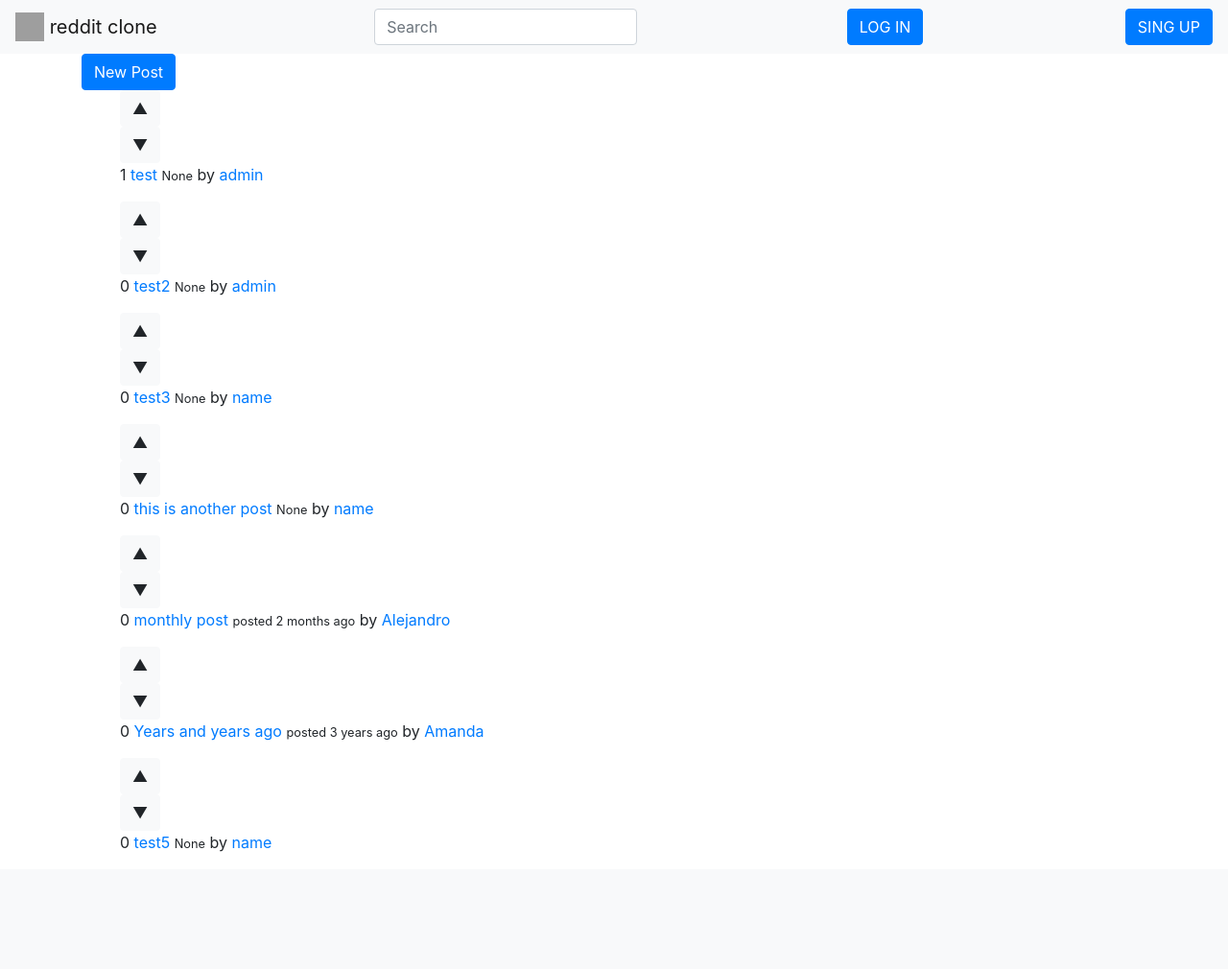
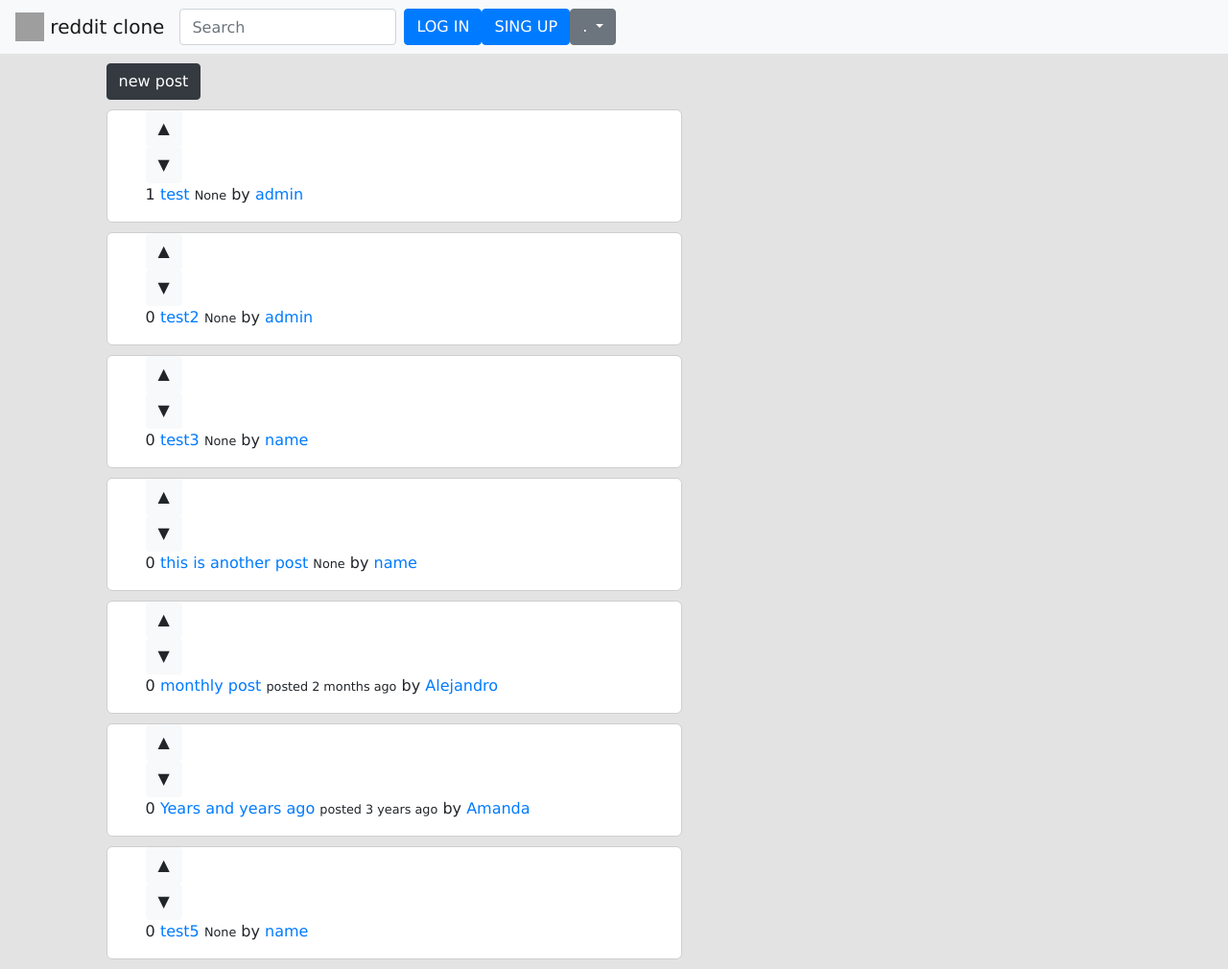
Before and after one commit to aa-ag/redditclone, a Django app: page / in a window 1280 px wide. Shown: the whole page at 96% size. Before the commit the page ends 888 px from the top, so only its background shows below. Run offline with Django 3.2, Linux system fonts and the light colour scheme; data comes from the database, SQL or seed files in the repository; both versions use the stored data as it was after the commit; some libraries are stand-ins or nearby versions; grey boxes are pictures that could not be loaded.

Commit message:
hooked up static files, added a little CSS

```diff
--- a/posts/models.py
+++ b/posts/models.py
@@ -45,7 +45,7 @@ class Post(models.Model):
                 return f"posted {str(hours)} hours ago"
         if time_diff.days >= 1 and time_diff.days < 30:
             d = time_diff.days
-            if time_diff.d == 1:
+            if time_diff.days == 1:
                 return "posted yesterday"
             else:
                 return f"posted {str(d)} days ago"
--- a/posts/templates/posts/home.html
+++ b/posts/templates/posts/home.html
@@ -2,7 +2,7 @@
 
 {% block content %}
 
-<a href="{% url 'posts:create' %}" class="btn btn-primary">New Post</a>
+<a href="{% url 'posts:create' %}" class="btn btn-dark" id="newpost">new post</a>
 
 {% for post in posts.all %}
 
--- a/redditclone/settings.py
+++ b/redditclone/settings.py
@@ -1,4 +1,5 @@
 from pathlib import Path
+import os
 
 # Build paths inside the project like this: BASE_DIR / 'subdir'.
 BASE_DIR = Path(__file__).resolve().parent.parent
@@ -108,3 +109,7 @@ USE_TZ = False
 # https://docs.djangoproject.com/en/3.1/howto/static-files/
 
 STATIC_URL = '/static/'
+
+STATICFILES_DIRS = [
+   os.path.join(BASE_DIR, "static"),
+   ]
--- /dev/null
+++ b/static/css/style.css
@@ -0,0 +1,24 @@
+* {
+    font-family: Verdana, Arial, Helvetica, sans-serif;
+}
+
+nav {
+    margin-bottom: 10px;
+}
+
+body {
+    background-color: rgba(218, 218, 218, 0.749);
+}
+
+.single_post {
+    margin: 10px;
+    margin-left: 2vw;
+    background-color: #ffffff;
+    border: 1px solid rgb(206, 206, 206);
+    border-radius: 6px;
+    max-width: 600px;
+}
+
+#newpost {
+    margin-left: 2vw;
+}
--- a/templates/base.html
+++ b/templates/base.html
@@ -5,19 +5,20 @@
 <meta name="viewport" content="width=device-width, initial-scale=1.0">
 <meta http-equiv="X-UA-Compatible" content="ie=edge">
 <meta name="Description" content="Enter your description here"/>
-<link rel="stylesheet" href="https://cdnjs.cloudflare.com/ajax/libs/twitter-bootstrap/4.5.2/css/bootstrap.min.css">
-<link rel="stylesheet" href="https://cdnjs.cloudflare.com/ajax/libs/font-awesome/5.15.0/css/all.min.css">
-<link rel="stylesheet" href="assets/css/style.css">
+<link rel="stylesheet" href="https://cdn.jsdelivr.net/npm/bootstrap@4.5.3/dist/css/bootstrap.min.css" integrity="sha384-TX8t27EcRE3e/ihU7zmQxVncDAy5uIKz4rEkgIXeMed4M0jlfIDPvg6uqKI2xXr2" crossorigin="anonymous">
+{% load static %}
+<link rel="stylesheet" href="{% static 'css/style.css'%}" type="text/css">
 <title>{% block title %}Django Reddit Clone{% endblock %}</title>
 </head>
 <body>
 
-	<nav class="navbar navbar-light bg-light justify-content-between">
+	<nav class="navbar navbar-expand-lg navbar-light bg-light sticky-top">
 		<a class="navbar-brand" href="{% url 'home' %}" >
 			<img src="https://external-content.duckduckgo.com/iu/?u=https%3A%2F%2Fi.redd.it%2Frq36kl1xjxr01.png&f=1&nofb=1" width="30" height="30" class="d-inline-block align-top" alt="">
 			reddit clone
 		</a>
 		<form class="form-inline">
+			<i class="fa fa-search" aria-hidden="true"></i>
 			<input class="form-control mr-sm-2" type="search" placeholder="Search" aria-label="Search">
 		</form>
 
@@ -34,6 +35,14 @@
 		<a class="btn btn-primary" href="{% url 'account:signup' %}" role="button">SING UP</a>
 		{% endif %}
 
+		<div class="dropdown">
+			<button class="btn btn-secondary dropdown-toggle" type="button" id="dropdownMenuButton" data-toggle="dropdown" aria-haspopup="true" aria-expanded="false">
+				.
+			</button>
+			<div class="dropdown-menu" aria-labelledby="dropdownMenuButton">
+				<a class="dropdown-item" href="#">dark mode</a>
+			</div>
+		</div>
 	</nav>
 
 	<div class="container">
@@ -41,8 +50,8 @@
 		{% endblock %}
 	</div>
 
-<script src="https://cdnjs.cloudflare.com/ajax/libs/jquery/3.5.1/jquery.slim.min.js"></script>
-<script src="https://cdnjs.cloudflare.com/ajax/libs/popper.js/1.16.1/umd/popper.min.js"></script>
-<script src="https://cdnjs.cloudflare.com/ajax/libs/twitter-bootstrap/4.5.2/js/bootstrap.min.js"></script>
+<script src="https://code.jquery.com/jquery-3.5.1.slim.min.js" integrity="sha384-DfXdz2htPH0lsSSs5nCTpuj/zy4C+OGpamoFVy38MVBnE+IbbVYUew+OrCXaRkfj" crossorigin="anonymous"></script>
+<script src="https://cdn.jsdelivr.net/npm/bootstrap@4.5.3/dist/js/bootstrap.bundle.min.js" integrity="sha384-ho+j7jyWK8fNQe+A12Hb8AhRq26LrZ/JpcUGGOn+Y7RsweNrtN/tE3MoK7ZeZDyx" crossorigin="anonymous"></script>
+<script src="{% static 'js/script.js' %}"></script>
 </body>
 </html>
```
Also changed, not shown: db.sqlite3, static/js/script.js (added).
